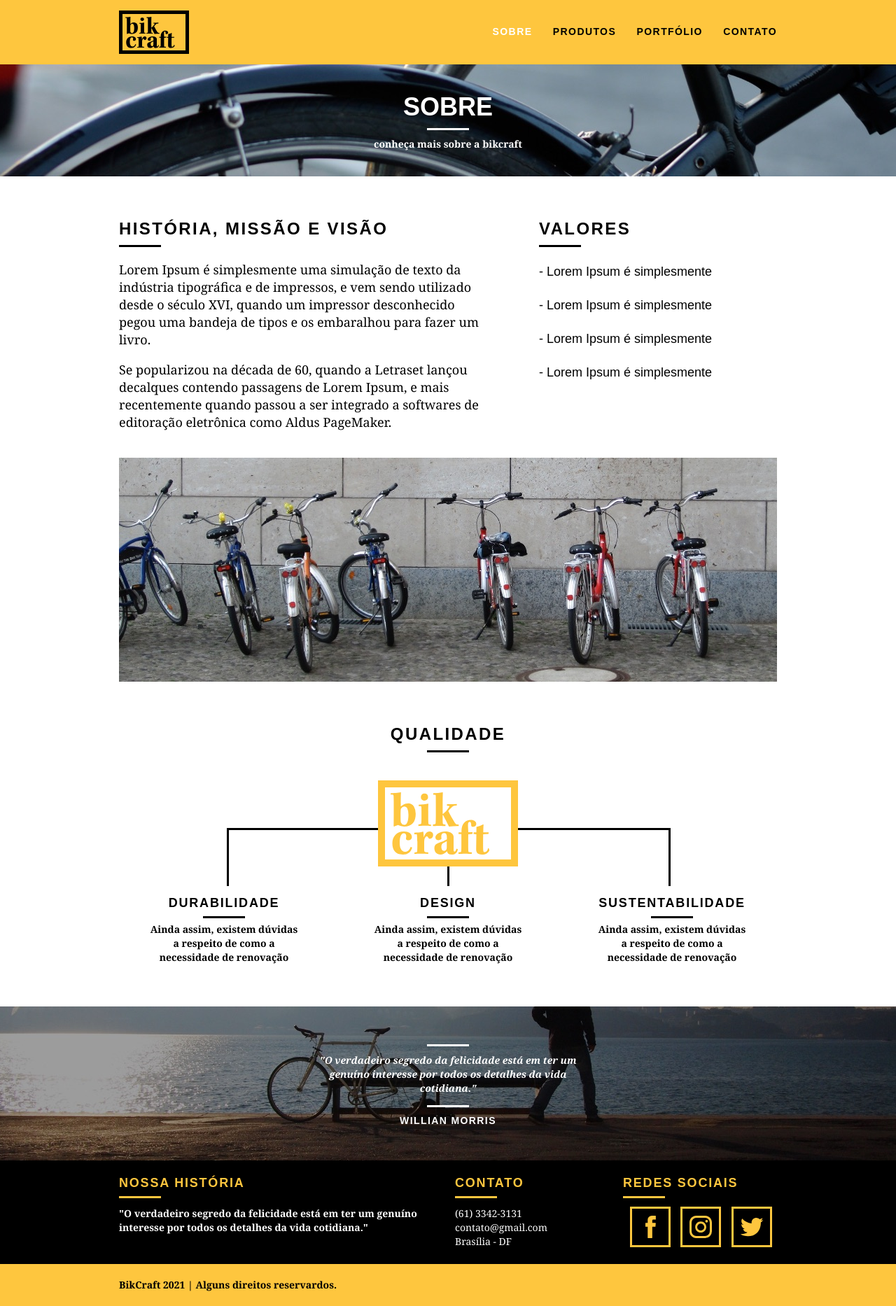
After one commit to edimilsonbraz/bikcraft-app, a PHP site: page /sobre.html in a window 1280 px wide. The commit adds this page. Shown: the whole page at 70% size. Run offline with PHP 8.4, Linux system fonts and the light colour scheme.

Commit message:
pagina Sobre finalizada

```diff
--- a/css/grid.css
+++ b/css/grid.css
@@ -1,4 +1,4 @@
-*, *:before, *:after {
+*, *::before, *::after {
   -webkit-box-sizing: border-box;
   -moz-box-sizing: border-box;
   box-sizing: border-box;
@@ -11,12 +11,12 @@
 	position: relative;
 }
 
-.container:after, .container:before {
+.container::after, .container::before {
 	content: " ";
 	display: table;
 }
 
-.container:after {
+.container::after {
 	clear: both;
 }
 
--- /dev/null
+++ b/css/sobre.css
@@ -0,0 +1,25 @@
+.interna_sobre {
+    background: url("../img/bg-sobre.jpg") no-repeat center;
+    background-size: cover;
+    margin-top: 92px;
+    text-align: center;
+}
+.missao_sobre p, .missao_sobre ul li {
+   font-size: 18px;
+   line-height: 25px;
+   margin-bottom: 1em;
+   font-weight: normal;
+   padding-right: 60px;
+}
+.missao_sobre ul li {
+    font-family: Arial, Helvetica, sans-serif;
+    font-size: 18px;
+    line-height: 30px;
+ }
+
+.missao_sobre {
+    padding-top: 60px;
+}
+.foto-equipe {
+    padding-top: 20px;
+}
--- a/css/style.css
+++ b/css/style.css
@@ -51,6 +51,24 @@ img {
     background: #000;
     margin: 8px auto;
 }
+.subtitulo-interno {
+    font-size: 24px;
+    line-height: 30px;
+    font-weight: bold;
+    letter-spacing: .1em;
+    color: #000;
+    text-transform: uppercase;
+    margin-bottom: 20px;
+}
+.subtitulo-interno::after {
+    content: "";
+    display: block;
+    width: 60px;
+    height: 3px;
+    background: #000;
+    margin: 8px 0;
+}
+
 
 /* Header */
 .header {
@@ -82,8 +100,35 @@ img {
 .header_menu ul li a:hover {
     color: #fff;
 }
+.header_menu ul li a.menu_ativo {
+    color: #fff;
+}
 
 
+
+/* INTRODUCAO INTERNA */
+.introducao-interna {
+    width: 100%;
+    margin-top: 92px;
+    height: 160px;
+    text-align: center;
+    color: white;
+    padding-top: 40px;
+}
+
+.introducao-interna h1 {
+    font-size: 36px;
+    font-weight: bold;
+    text-transform: uppercase;
+}
+.introducao-interna h1::after {
+    content: "";
+    display: block;
+    width: 60px;
+    height: 3px;
+    background: white;
+    margin: 10px auto 10px auto;
+}
 /* Introdução */
 .introducao {
     width: 100%;
@@ -210,6 +255,7 @@ img {
 }
 .qualidade_lista {
     padding-top: 20px;
+    overflow: auto; /*CLEAR FIX / LIMPA A FLUTUAÇÃO*/
 }
 .qualidade_lista li {
     text-align: center;
--- /dev/null
+++ b/sobre.html
@@ -0,0 +1,137 @@
+<!DOCTYPE html>
+<html lang="pt-br">
+<head>
+    <meta charset="UTF-8">
+    <meta name="viewport" content="width=device-width, initial-scale=1.0">
+    <title>BikCraft - Sobre</title>
+
+    <link rel="stylesheet" href="css/normalize.css">
+    <link rel="stylesheet" href="css/reset.css">
+    <link rel="stylesheet" href="css/grid.css">
+    <link rel="stylesheet" href="css/style.css">
+    <link rel="stylesheet" href="css/sobre.css">
+
+</head>
+<body>
+    <header class="header">
+        <div class="container">
+            <a href="index.html" class="grid-4">
+                <img src="img/bikcraft.svg" alt="Bikcraft">
+            </a>
+
+            <nav class="grid-12 header_menu">
+                <ul>
+                    <li><a href="sobre.html" class="menu_ativo">Sobre</a></li>
+                    <li><a href="produtos.html">Produtos</a></li>
+                    <li><a href="portfolio.html">Portfólio</a></li>
+                    <li><a href="contato.html">Contato</a></li>
+                </ul>
+            </nav>
+        </div>
+    </header>
+
+    <section class="introducao-interna interna_sobre">
+        <div class="container">
+            <h1>Sobre</h1>
+            <p>conheça mais sobre a bikcraft</p>
+
+        </div>
+    </section>
+
+    <section class="missao_sobre container">
+        <div class="grid-10">
+            <h2 class="subtitulo-interno">História, Missão e Visão</h2>
+
+            <p>Lorem Ipsum é simplesmente uma simulação de texto da indústria tipográfica e de impressos, e vem sendo utilizado desde o século XVI, quando um impressor desconhecido pegou uma bandeja de tipos e os embaralhou para fazer um livro.</p>
+
+            <p>Se popularizou na década de 60, quando a Letraset lançou decalques contendo passagens de Lorem Ipsum, e mais recentemente quando passou a ser integrado a softwares de editoração eletrônica como Aldus PageMaker.</p>
+        </div>
+
+        <div class="grid-6">
+            <h2 class="subtitulo-interno">Valores</h2>
+            <ul>
+                <li>- Lorem Ipsum é simplesmente</li>
+                <li>- Lorem Ipsum é simplesmente</li>
+                <li>- Lorem Ipsum é simplesmente</li>
+                <li>- Lorem Ipsum é simplesmente</li>
+            </ul>
+        </div>
+
+        <div class="grid-16 foto-equipe">
+            <img src="img/equipe-bikcraft.jpg" alt="">
+
+        </div>
+
+    </section>
+
+    <section class="qualidade container">
+        <h2 class="subtitulo">Qualidade</h2>
+        <img src="img/bikcraft-qualidade.svg" alt="Bikcraft">
+        <ul class="qualidade_lista">
+            <li class="grid-1-3">
+                <h3>Durabilidade</h3>
+                <p>Ainda assim, existem dúvidas a respeito de como a necessidade de renovação</p>
+            </li>
+
+            <li class="grid-1-3">
+                <h3>Design </h3>
+                <p>Ainda assim, existem dúvidas a respeito de como a necessidade de renovação</p>
+            </li>
+
+            <li class="grid-1-3">
+                <h3>Sustentabilidade</h3>
+                <p>Ainda assim, existem dúvidas a respeito de como a necessidade de renovação</p>
+            </li>
+        </ul>
+
+
+    </section>
+
+    <section class="quebra">
+        <blockquote class="quote-externo container">
+            <p>"O verdadeiro segredo da felicidade está em ter um genuíno
+                interesse por todos os detalhes da vida cotidiana."
+            </p>
+            <cite>WILLIAN MORRIS</cite>
+        </blockquote>
+    </section>
+
+    <footer>
+        <div class="footer">
+            <div class="container">
+                <div class="grid-8 footer_historia">
+                    <h3>Nossa história</h3>
+                    <p>"O verdadeiro segredo da felicidade está em ter um genuíno
+                    interesse por todos os detalhes da vida cotidiana."
+                    </p>
+                </div>
+
+                <div class="grid-4 footer_contato">
+                    <h3>Contato</h3>
+                    <ul>
+                        <li>(61) 3342-3131</li>
+                        <li>contato@gmail.com</li>
+                        <li>Brasília - DF </li>
+                    </ul>
+                </div>
+
+                <div class="grid-4 footer_redes">
+                    <h3>Redes Sociais</h3>
+                    <ul>
+                    <li><a href="https://facebook.com" target="blank"><img src="img/redes-sociais/facebook.svg" alt="facebook"></a></li>
+                    <li><a href="https://instagram.com" target="blank"><img src="img/redes-sociais/instagram.svg" alt="instagram"></a></li>
+                    <li><a href="https://twitter.com" target="blank"><img src="img/redes-sociais/twitter.svg" alt="twitter"></a></li>
+                    </ul>
+                </div>
+            </div>
+        </div>
+
+        <div class="copy">
+            <div class="container">
+                <p class="grid-16">BikCraft 2021  | Alguns direitos reservardos. </p>
+            </div>
+        </div>
+    </footer>
+
+</body>
+</html>
```
